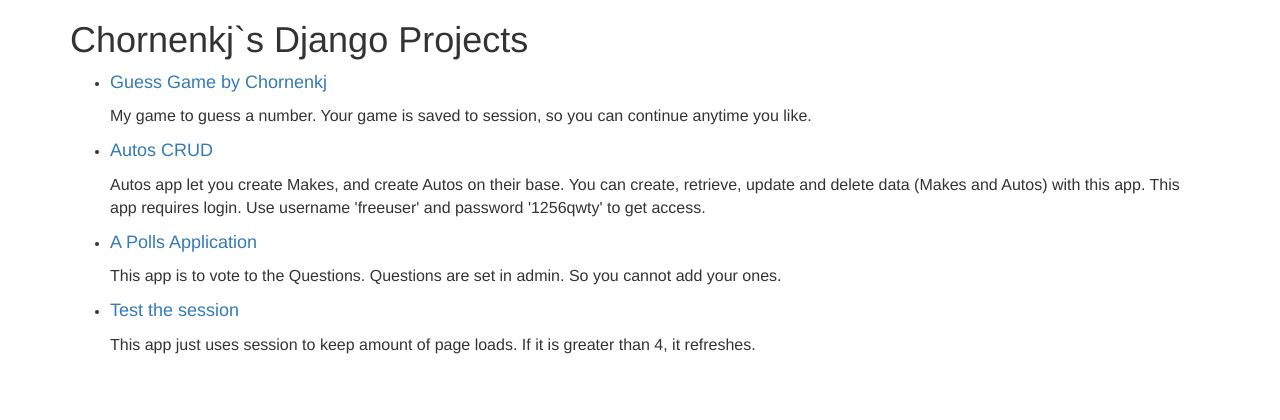
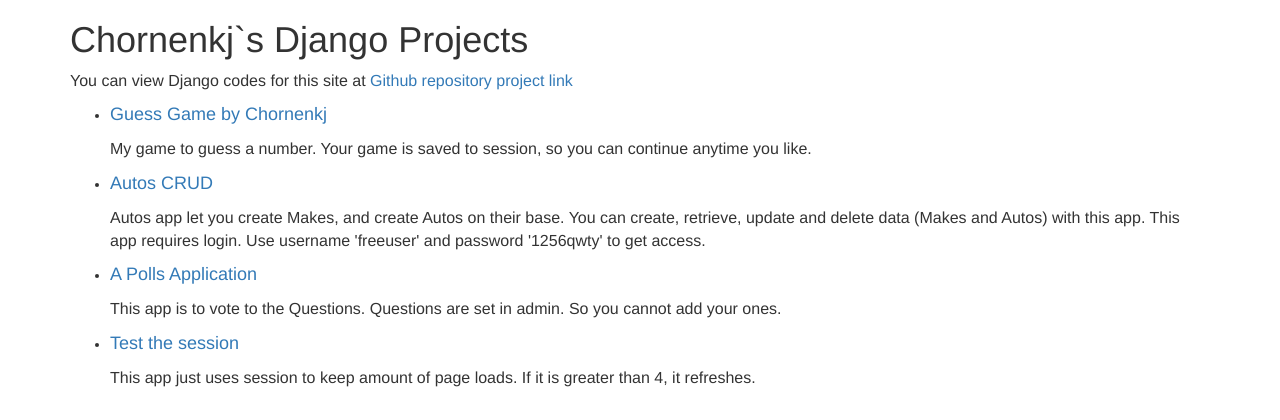
Before and after one commit to chornenkj/university-michigan-django, a Django app: page / in a window 1280 px wide. Shown: the top 420 px of the page. Run offline with Django 3.2, Linux system fonts and the light colour scheme; some libraries are stand-ins or nearby versions.

Commit message:
Add GitHub repository link to home page

```diff
--- a/mysite/home/templates/home/main.html
+++ b/mysite/home/templates/home/main.html
@@ -6,6 +6,10 @@ Chornenkj`s Django Projects
 
 {% block content %}
     <h1>Chornenkj`s Django Projects</h1>
+
+    <p style="font-size: medium">You can view Django codes for this site at
+        <a href="https://github.com/chornenkj/university-michigan-django.git">
+            Github repository project link</a></p>
 
 <ul>
     <li><p style="font-size: large"><a href="{% url 'guess:index' %}">Guess Game by Chornenkj</a></p>
```
